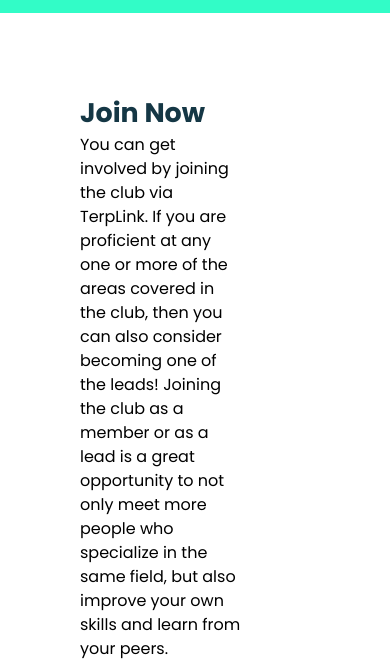
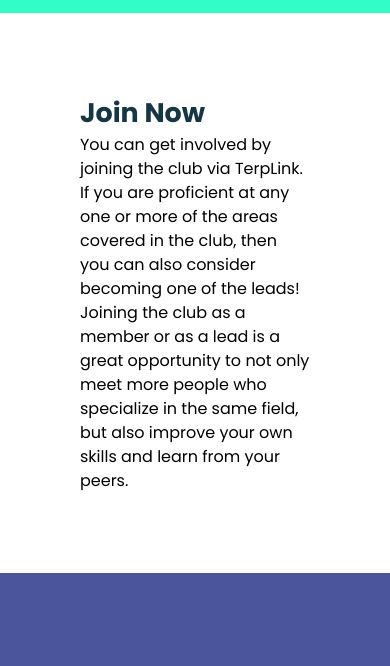
Before and after one commit to KeshavGulati/BigThink-AI, a plain HTML site: page index.html in a window 390 px wide. Shown: the part 2200-2866 px from the top of the page. Drawn offline with Linux system fonts and the light colour scheme.

Commit message:
Added max(500px, 70%) to join-us-section__p to prevent that paragraph from getting too small in mobile view

```diff
--- a/style.css
+++ b/style.css
@@ -364,7 +364,7 @@ select {
 
 .join-us-section__p {
 
-  max-width: 70%;
+  max-width: max(500px, 70%)
 
 }
 
```
